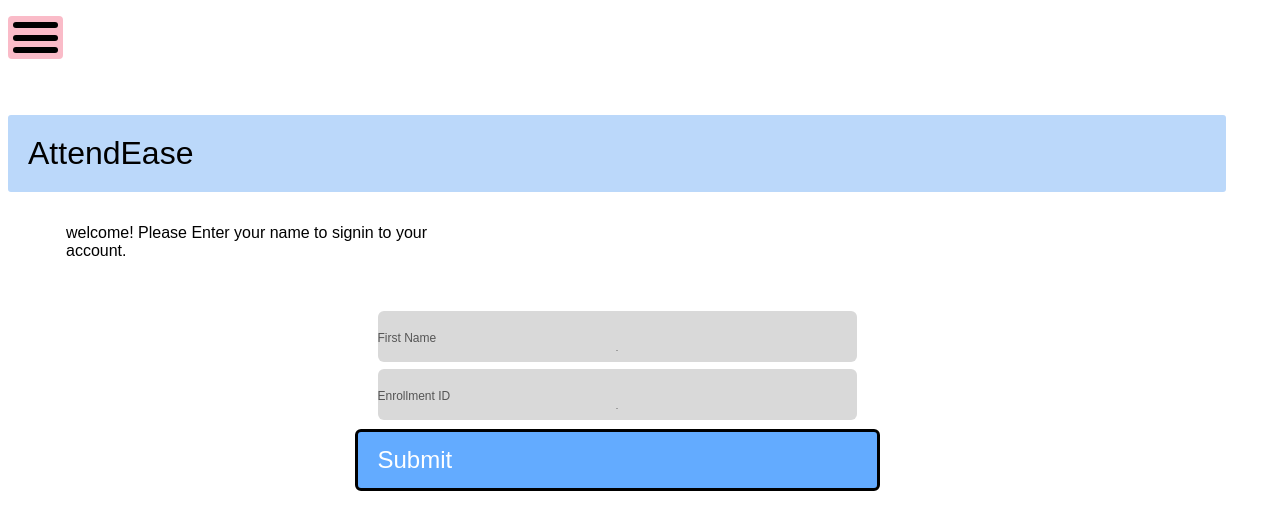
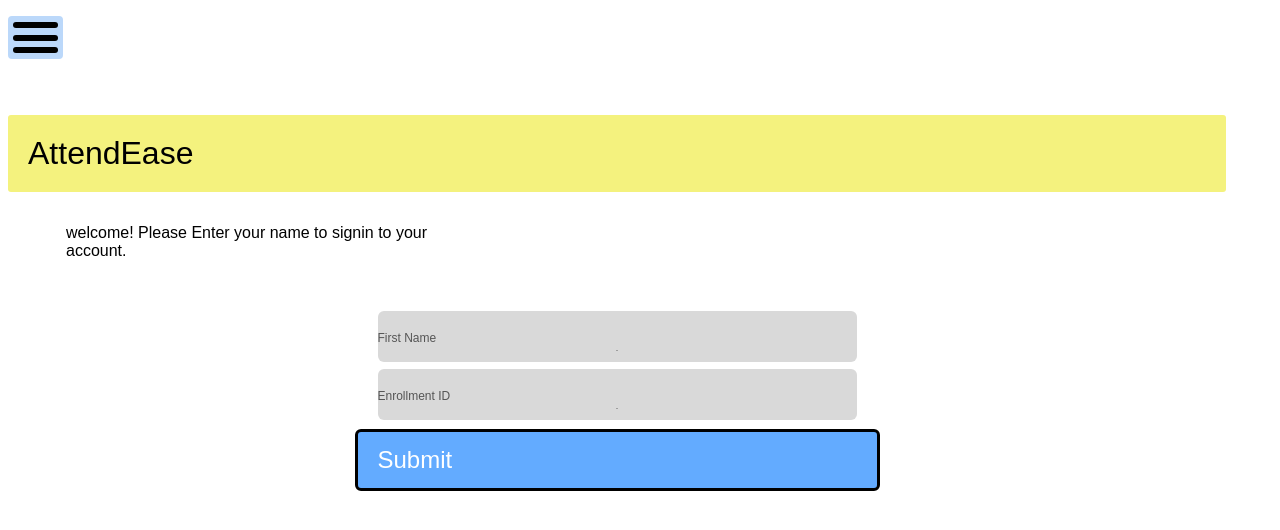
Before and after one commit to Saumyajeet6103/temp-neofest, a plain HTML site: page index.html in a window 1280 px wide. Drawn offline with Linux system fonts and the light colour scheme; grey boxes are pictures that could not be loaded.

Commit message:
Update index.html

```diff
--- a/index.html
+++ b/index.html
@@ -40,7 +40,7 @@
   }
   .div-2 {
     border-radius: 4px;
-    background-color: #fabbc8;
+    background-color: #bbd8fa;
     align-self: start;
     display: flex;
     width: 45px;
@@ -74,7 +74,7 @@
   .div-6 {
     color: #000;
     border-radius: 3px;
-    background-color: #bbd8fa;
+    background-color: #F4F27E;
     align-self: stretch;
     margin-top: 56px;
     justify-content: center;
```
